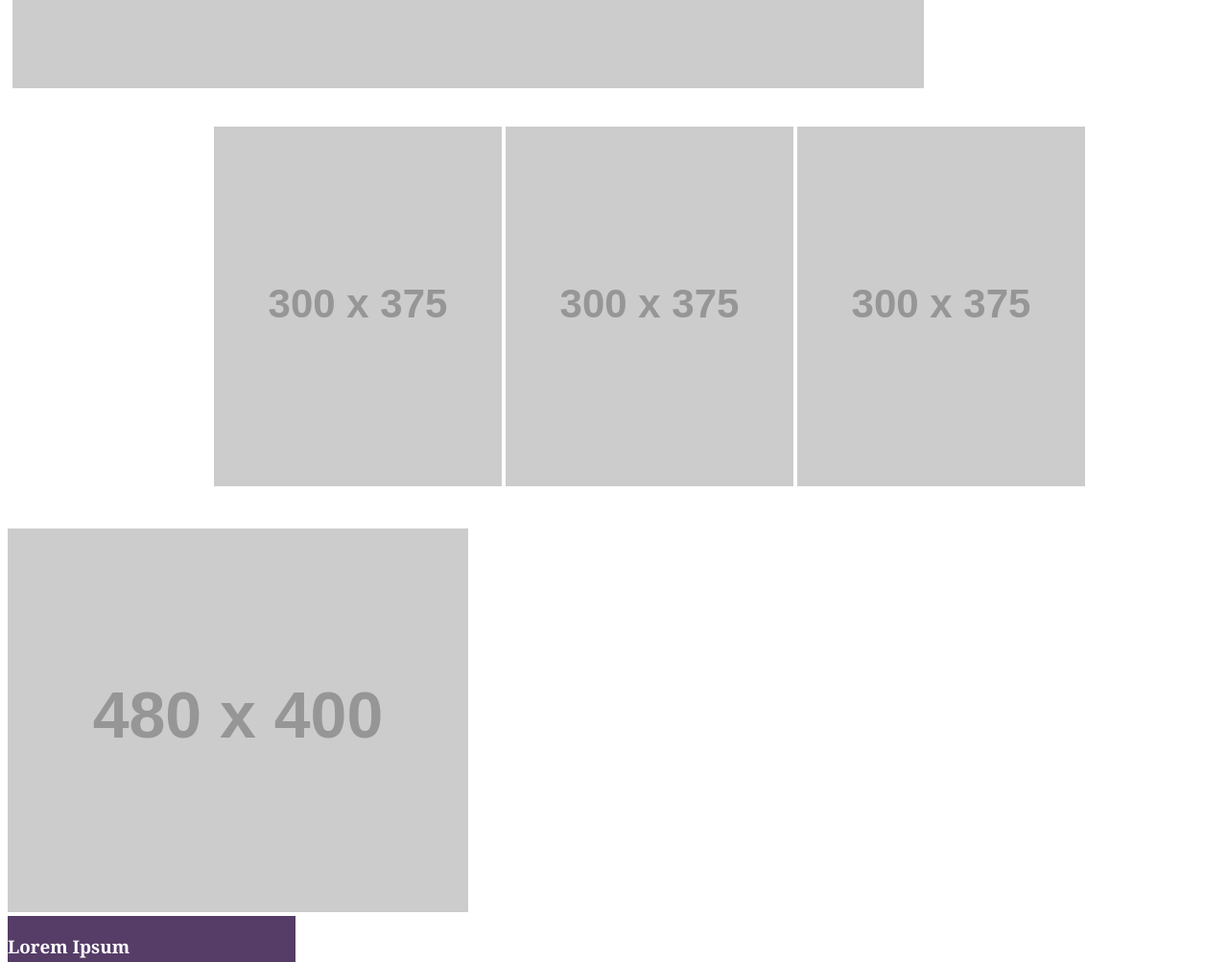
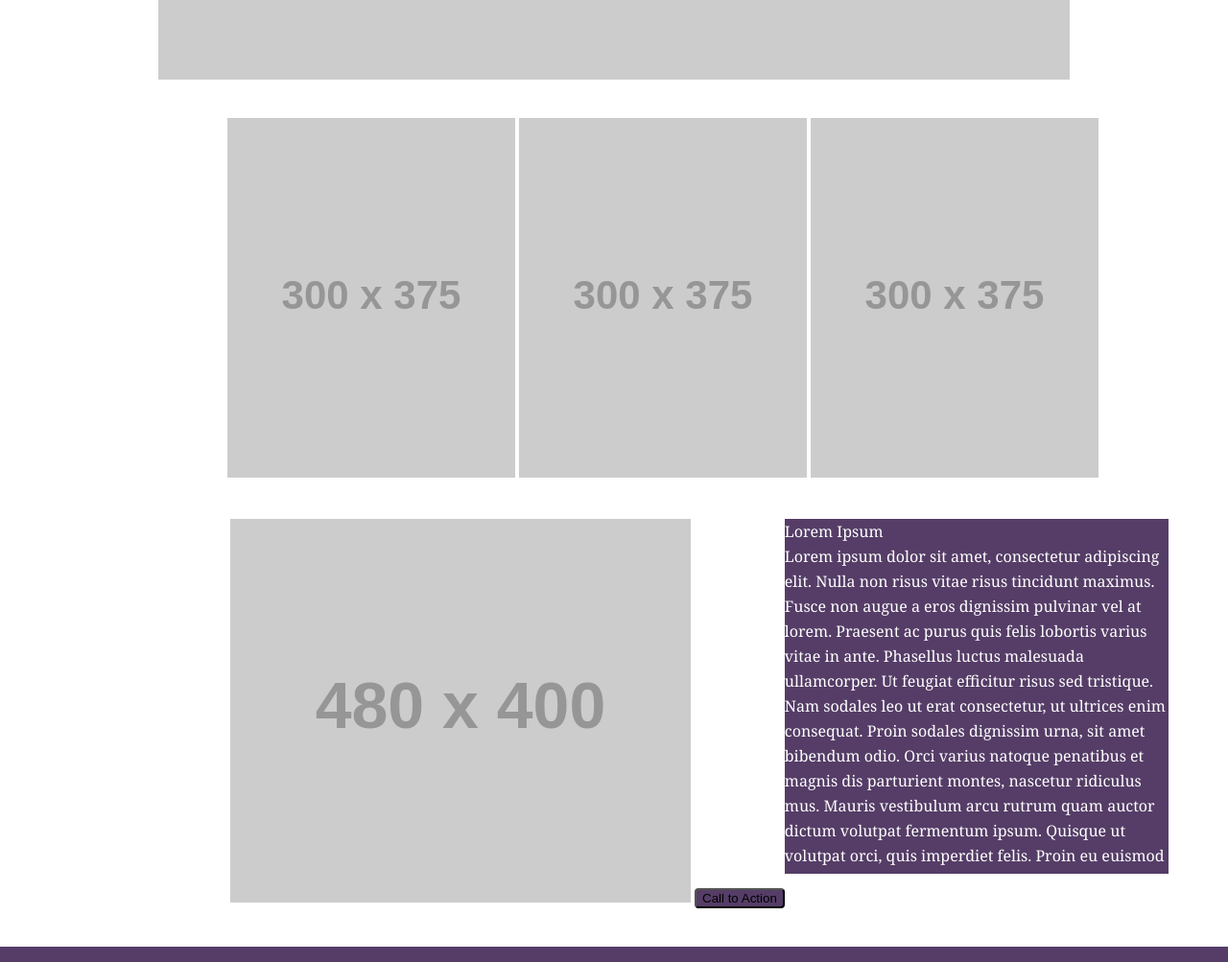
Before and after one commit to daesy13/wirefame-exercise, a plain HTML site: page index.html in a window 1280 px wide. Shown: the part 520-1523 px from the top of the page at 96% size. Drawn offline with Linux system fonts and the light colour scheme; placeholder pictures from the web are drawn by us.

Commit message:
finished assigment

```diff
--- a/index.html
+++ b/index.html
@@ -1,7 +1,8 @@
 <!DOCTYPE html>
 <html>
   <header>
-    <title></title>
+    <title>WireFrame Exercise</title>
+    <link rel="stylesheet" type="text/css" href="reset.css">
     <link rel="stylesheet" type="text/css" href="style.css">
     <div class="topnav">
       <img src="https://placehold.it/200x70/ddd" />
--- a/style.css
+++ b/style.css
@@ -42,7 +42,7 @@
 display: inline-block;
 /* background-color: red; */
 margin-bottom: 40px;
-margin-left: 17%;
+margin-left: 18.5%;
 }
 
 .images {
@@ -53,6 +53,7 @@ margin-left: 17%;
 /* **********IMG & TEXT***************** */
 .info-content  {
   display: inline-block;
+  margin-left: 240px;
 }
 
 .wrapper {
@@ -60,11 +61,12 @@ margin-left: 17%;
 }
 
 .text-scroll {
+  float: right;
   background-color: #553d67;
   color: white;
   font-style: initial;
-  height:300px;
-  width:300px;
+  height:370px;
+  width:400px;
   /* border:1px solid #ccc */
   font:16px/26px Georgia, Garamond, Serif;
   overflow:auto;
@@ -73,12 +75,15 @@ margin-left: 17%;
 
 .btn{
   display: inline;
+  background-color: #553d67;
+  border-radius: 4px;
 }
 
 
 /* **********FOOTER********** */
 footer {
   clear: both;
+  margin-top: 40px;
   background-color: #553d67;
   position: relative;
   height: 150px;
```
